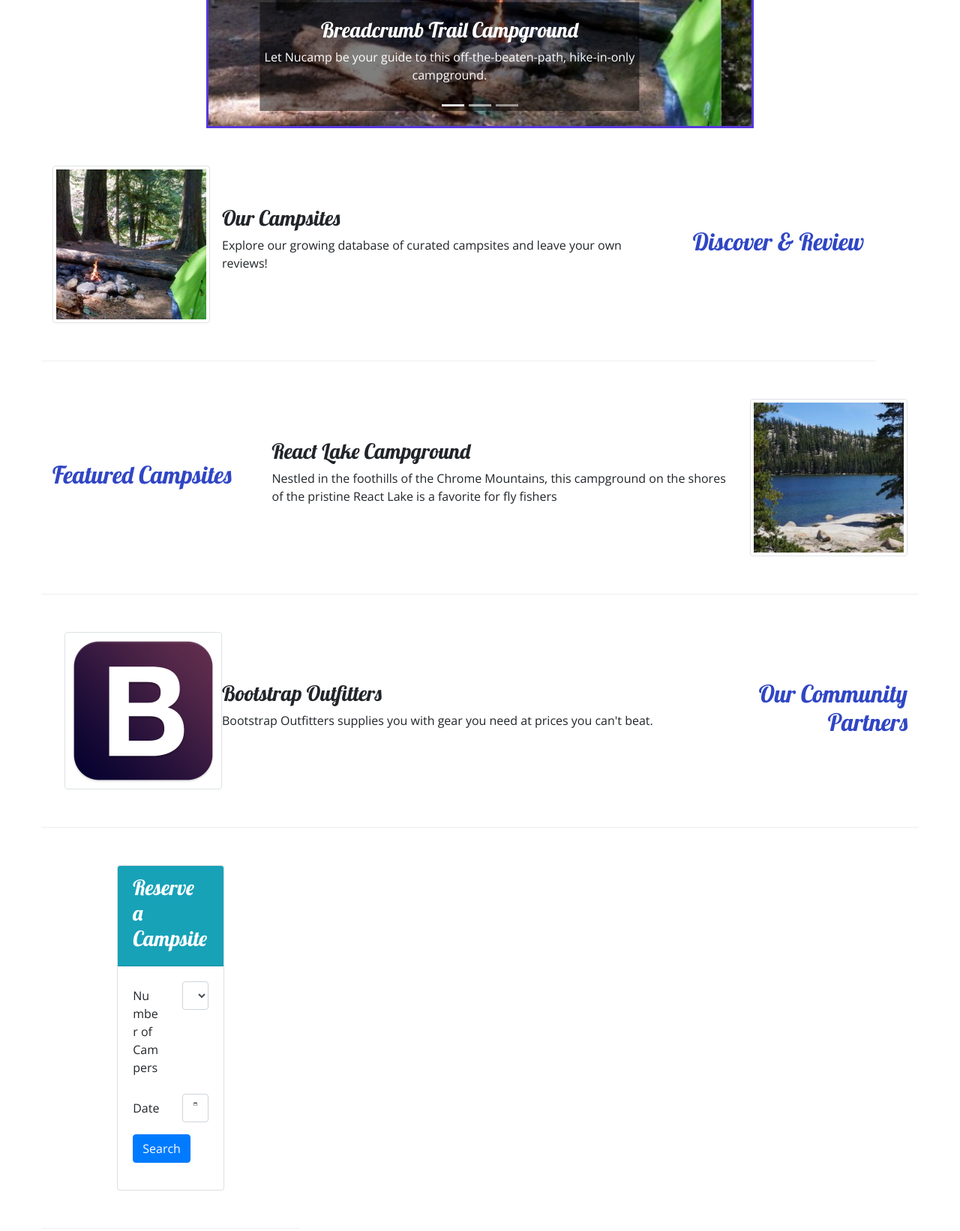
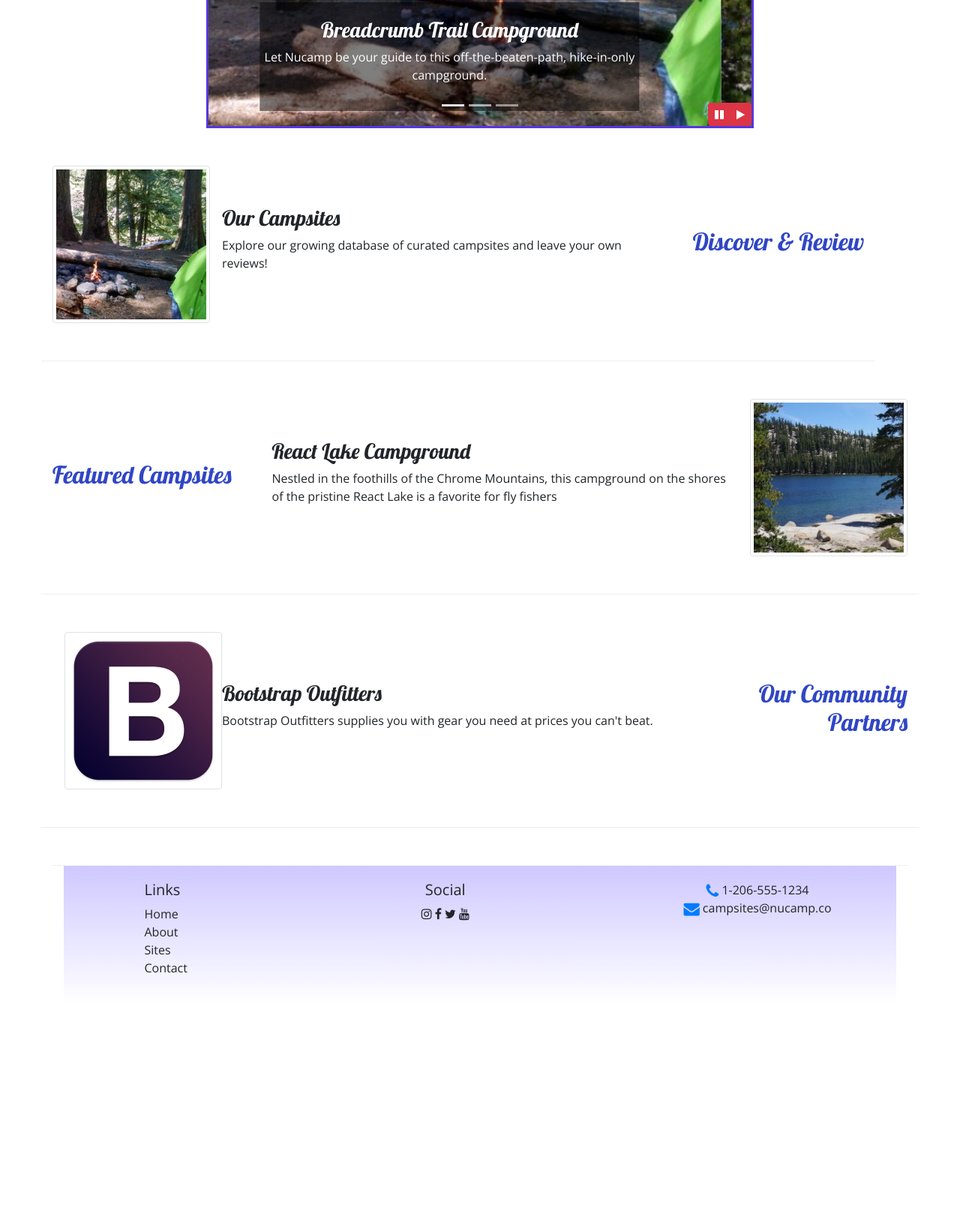
Before and after one commit to mpollachek/nucamp_bootstrap, a website: page index.html in a window 1280 px wide. Shown: the part 539-2181 px from the top of the page at 75% size. After the commit the page ends 1878 px from the top, so only its background shows below. Drawn offline with nearby package versions, Linux system fonts and the light colour scheme.

Commit message:
Bootstrap and jQuery Part 1

```diff
--- a/css/styles.css
+++ b/css/styles.css
@@ -54,3 +54,9 @@ a, a:hover {
 .carousel {
   border: solid #5637DD;
 }
+
+#carouselButton {
+  position: absolute;
+  right: 0;
+  bottom: 0;
+  z-index: 100;
--- a/index.html
+++ b/index.html
@@ -61,23 +61,23 @@
                         <div class="row form-group">
                           <label for="date" class="col col-sm-6 col-form-label" value="date">Date</label>
                           <div class="col col-sm-6">
-                          <input type="date" id="date" name="date" class="form-control" placeholder=""></input>
+                          <input type="date" id="date" name="date" class="form-control" placeholder="">
                           </div>
                         </div>
 
                         <div class="row form-group">
                           <label class="col col-sm-6 col-form-label">Campsite Type</label>
                           <div class="col-2 btn-group btn-group-toggle">
-                            <label class="btn btn-success">Tent
-                            <input type="radio" id="siteTent" name="siteType" value="Tent" ></input></label>
+                            <label class="btn btn-success active">Tent
+                            <input type="radio" checked id="siteTent" name="siteType" value="Tent"></label>
                             <label class="btn btn-primary">RV
-                              <input type="radio" id="siteRV" name="siteType" value="RV"></input></label>
+                              <input type="radio" id="siteRV" name="siteType" value="RV"></label>
                           </div>
                         </div>
 
                         <div class="row form-group">
                           <div class="col">
-                            <button class="btn btn-secondary" type="submit" data-dismiss="modal" >Cancel</button>
+                            <button class="btn btn-secondary" type="button" data-dismiss="modal" >Cancel</button>
                             <button class="btn btn-primary" type="submit">Search</button>
                           </div>
                         </div>
@@ -185,6 +185,14 @@
             <span class="carousel-control-next-icon"></span>
             <span class="sr-only">Next</span>
         </a>
+        <div class="btn-group" id="carouselButton">
+          <button class="btn btn-danger btn-sm" id="carouselPause">
+              <i class="fa fa-pause"></i>
+          </button>
+          <button class="btn btn-danger btn-sm" id="carouselPlay">
+              <i class="fa fa-play"></i>
+          </button>
+        </div>
         </div>
     </div>
       <div class="row row-content align-items-center">
@@ -232,45 +240,6 @@
         </div>
       </div>
     </div>
-    <div class="row row-content">
-      <div class="col col-sm-6 mx-auto">
-        <div class="card">
-          <div class="card-header text-white bg-info">
-            <h3>Reserve a Campsite</h3>
-          </div>
-          <div class="card-body">
-            <form id="reserveForm">
-              <div class="row form-group">
-                <label class="col-12 col-sm-6 col-form-label" for="numCampers">Number of Campers</label>
-                <div class="col">
-                <select name="numCampers" id="numCampers" class="form-control">
-                  <option selected>Select</option>
-                  <option value="1">1</option>
-                  <option value="2">2</option>
-                  <option value="3">3</option>
-                  <option value="4">4</option>
-                  <option value="5">5</option>
-                  <option value="6">6</option>
-                </select>
-              </div>
-              </div>
-              <div class="row form-group">
-                <label for="date" class="col-12 col-sm-6 col-form-label" value="date">Date</label>
-                <div class="col-12 col-sm-6">
-                <input type="date" id="date" name="date" class="form-control" placeholder=""></input>
-              </div>
-              </div>
-              <div class="row form-group">
-                <div class="col">
-                  <button class="btn btn-primary" type="submit">Search</button>
-                </div>
-              </div>
-            </form>
-          </div>
-
-        </div>
-      </div>
-    </div>
   </div>
 
   <footer class="site-footer">
@@ -303,12 +272,16 @@
   <script src="node_modules/popper.js/dist/umd/popper.min.js"></script>
   <script src="node_modules/bootstrap/dist/js/bootstrap.min.js"></script>
   <script>
-    $(function () {
-        $('[data-toggle="tooltip"]').tooltip()
-    })
+    $(function() {
+      $(".carousel").carousel( { interval: 2000, pause: "false" } );
+        $("#carouselPause").click(function(){
+            $(".carousel").carousel("pause");
+        });
+        $("#carouselPlay").click(function(){
+            $(".carousel").carousel("cycle");
+        });
+    });
 </script>
-
-
 </body>
 
 </html>
```
